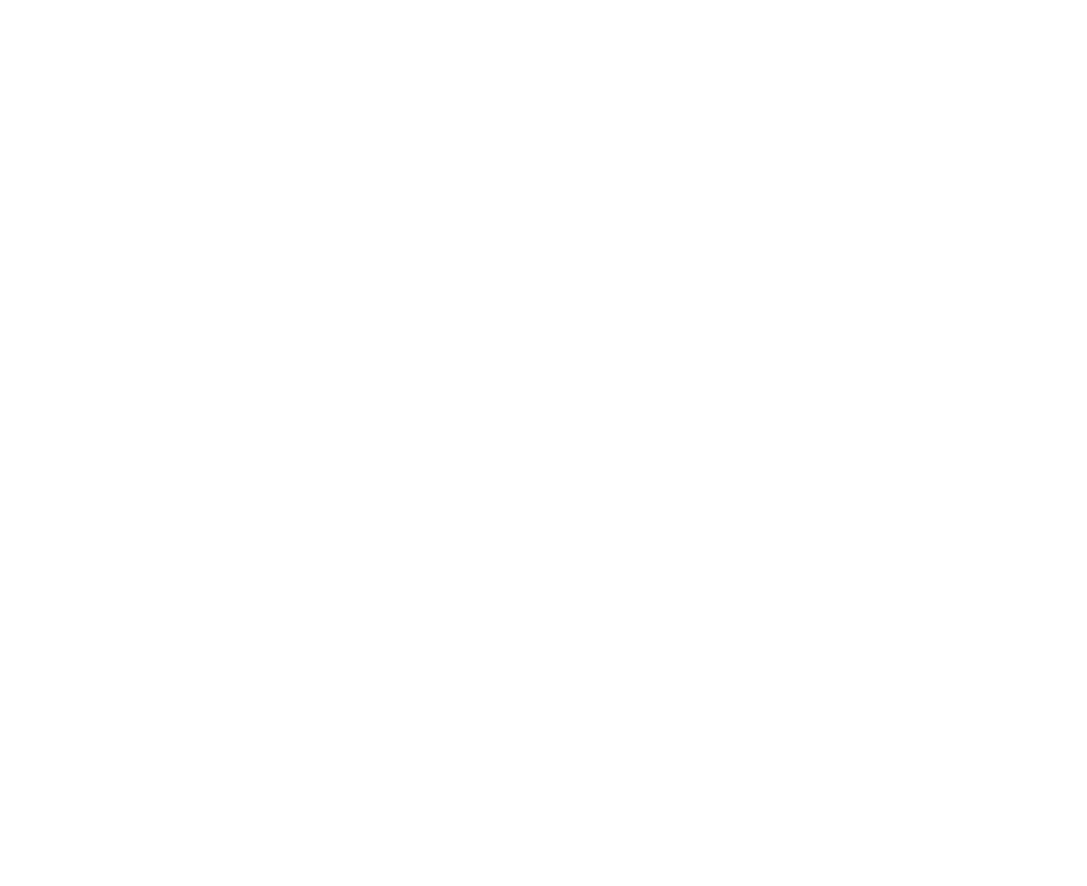
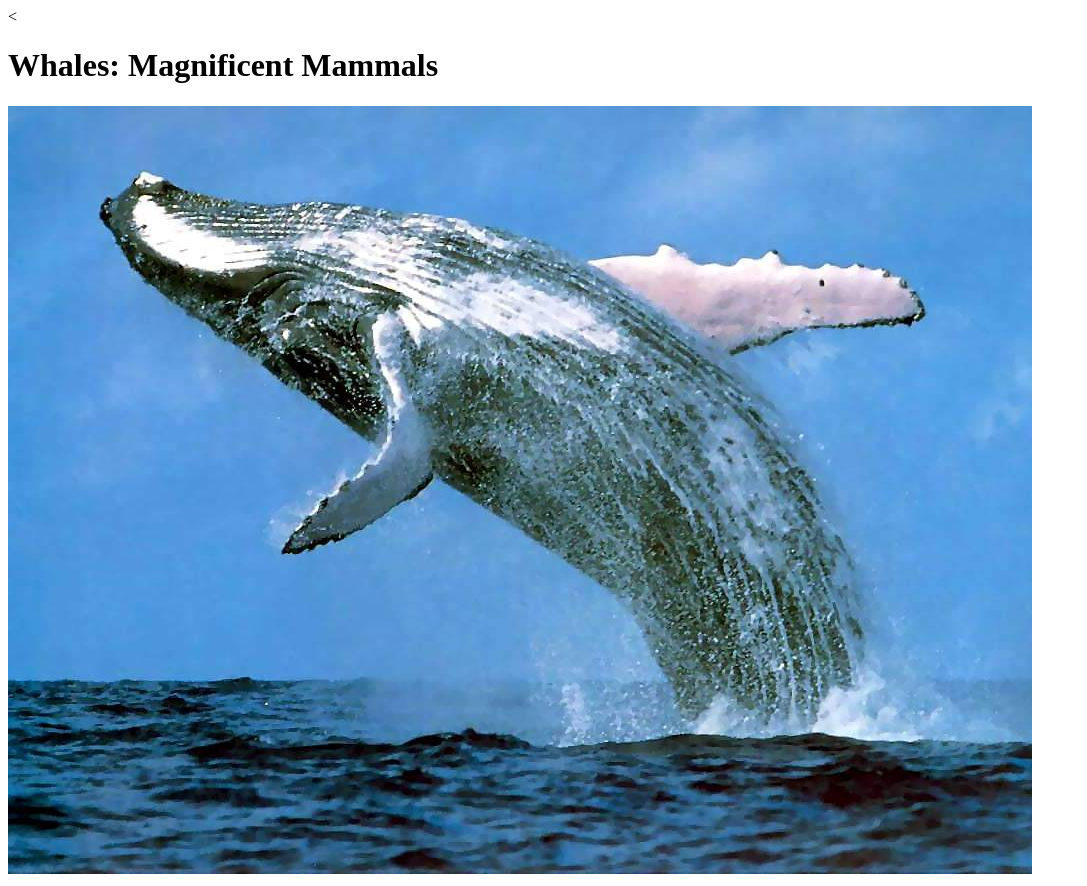
Before and after one commit to remory08/whales, a plain HTML site: page index.html in a window 1280 px wide. Shown: the whole page, without its empty margins (0-1087 px from the left). Before the commit the page ends 800 px from the top, so only its background shows below. Drawn offline with Linux system fonts and the light colour scheme.

```diff
--- a/index.html
+++ b/index.html
@@ -5,6 +5,8 @@
   <title>Whales are superb!</title>
 </head>
 <body>
+  <<h1>Whales: Magnificent Mammals</h1>
+  <img src="images/whale.jpg" alt="jumping whale"></img>
 
 </body>
 </html>
```
Also changed, not shown: 1 other file.
